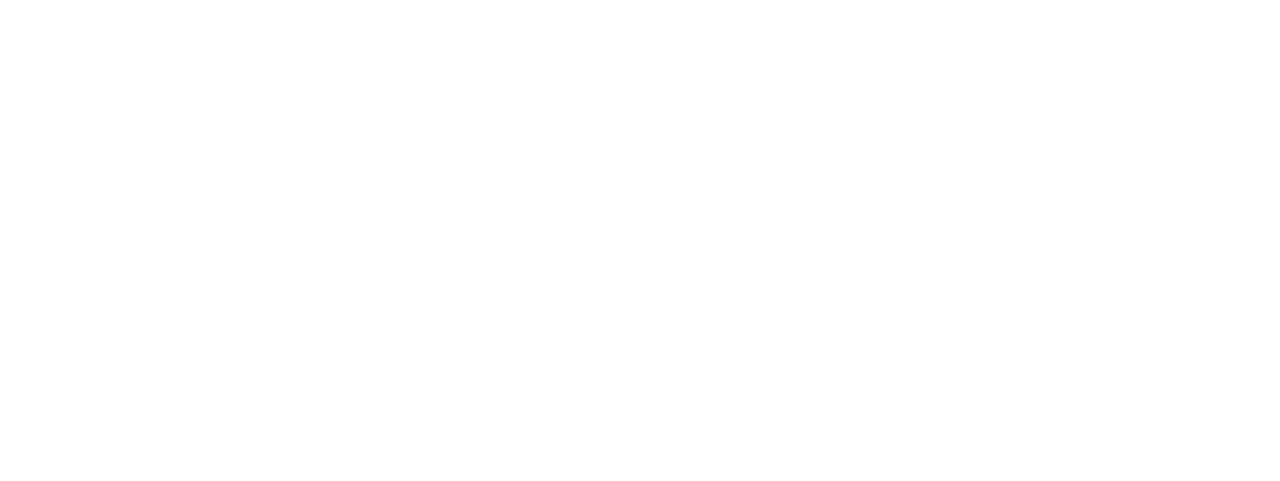
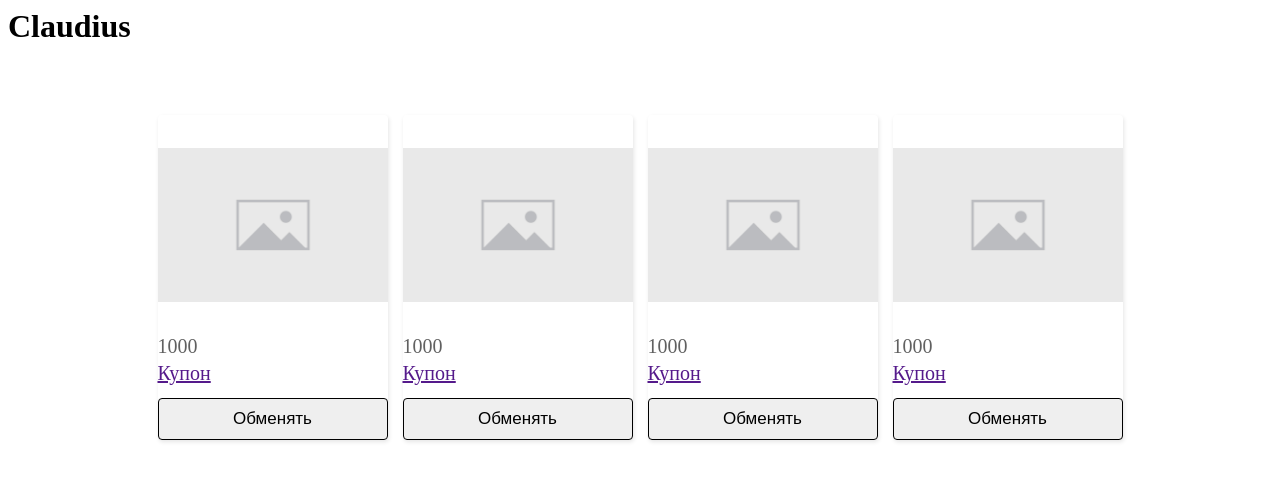
Before and after one commit to Desai-dread/CLAUDIUS_Trade, a Flask app: page / in a window 1280 px wide. Before the commit the part shown is empty. Shown: the top 481 px of the page. Run offline with Flask 2, Linux system fonts and the light colour scheme.

Commit message:
Net with cards

```diff
--- a/base.py
+++ b/base.py
@@ -1,8 +1,11 @@
 from flask import Flask
 from flask import render_template, request
+from jinja2 import *
 
 app = Flask(__name__)
 
+cards = ["Купон 1", "Купон 2", "Купон 3", "Купон 4"]
+src = "static/image.jpg"
 @app.route('/')
 def trade():
-    return render_template("trade.html")
+    return render_template("trade.html", src=src, cards=cards)
--- /dev/null
+++ b/static/trade.css
@@ -0,0 +1,77 @@
+.cards { /*для сетки*/
+  display: grid;
+  grid-template-columns: repeat(auto-fill, 225px);
+  width: 100%;
+  max-width: 1000px;
+  justify-content: center;
+  justify-items: center;
+  column-gap: 20px; /*растояние между карточками*/
+  row-gap: 30px; /*растояние между рядами*/
+  margin: 70 auto;
+}
+.card{
+	width: 230px; /*ширина карточки*/
+	min-height: 300px; /*высота карточки*/
+	box-shadow: 1px 2px 4px rgba(0, 0, 0, 0.1);
+	display: flex;
+    flex-direction: column;
+    border-radius: 4px;
+    transition: 0.2s;
+    position: relative;
+}
+.card_top {
+  flex: 0 0 220px;
+  position: relative;
+  overflow: hidden;
+}
+.card_image {
+  display: block;
+  position: absolute;
+  top: 0;
+  left: 0;
+  width: 100%;
+  height: 100%;
+}
+.card_image > img {
+  width: 100%;
+  height: 100%;
+  object-fit: contain;
+  transition: 0.2s;
+}
+.card_image:hover > img {
+  transform: scale(1.1); /*зум изображения*/
+}
+.card__bottom {
+  display: flex;
+  flex-direction: column;
+  flex: 1 0 auto;
+  padding: 10px;
+}
+.card_price {
+  font-weight: 400;
+  font-size: 20px;
+  color: #606060;
+  display: flex;
+  flex-wrap: wrap-reverse;
+  justify-content: flex-start;
+}
+.card_trade { /*кнопка*/
+  display: block;
+  width: 100%;
+  font-weight: 400;
+  font-size: 17px;
+  padding: 10px;
+  text-align: center;
+  border: 1px solid;
+  border-radius: 4px;
+  cursor: pointer;
+  transition: 0.2s;
+  margin-top: auto;
+}
+.card_title {
+  display: block;
+  margin-bottom: 10px;
+  font-weight: 400;
+  font-size: 20px;
+  line-height: 150%;
+}
--- a/templates/trade.html
+++ b/templates/trade.html
@@ -1,7 +1,27 @@
 <html>
+<link rel="stylesheet" href="static/trade.css">
 <head>
 	<title>trade</title>
+	<h1>Claudius</h1>
 </head>
 <body>
+	<div class="cards">
+		{% for card in cards %}
+		<div class="card">
+			<div class="card_top">
+				<a href="" class="card_image">
+					<img src="{{ src }}" alt=""></img>
+				</a>
+			</div>
+			<div class="card_botom">
+				<div class="card_price">1000</div>
+				<a href="" class="card_title">
+					Купон
+				</a>
+				<button class="card_trade">Обменять</button>
+			</div>
+		</div>
+		{% endfor %}
+	</div>
 </body>
 </html>
```
Also changed, not shown: static/image.jpg (added).
